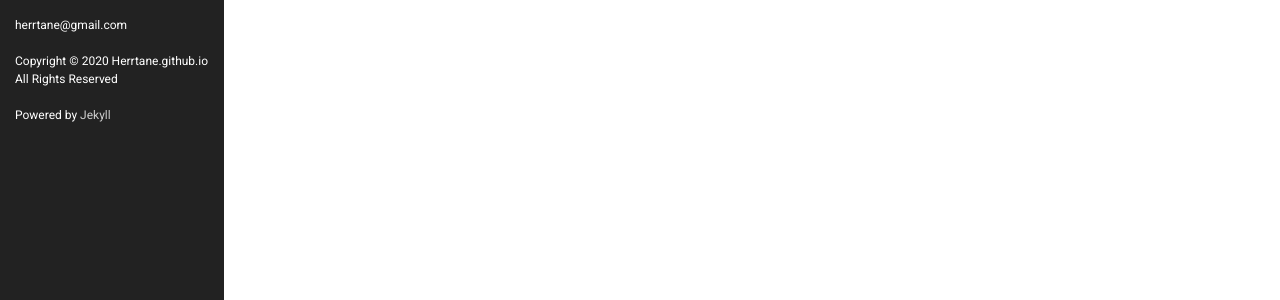
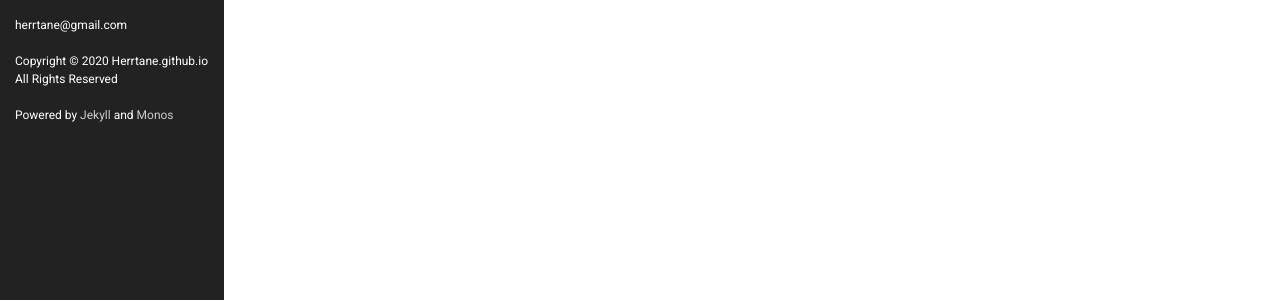
Before and after one commit to Herrtane/Herrtane.github.io, a Jekyll site: the page built from index.md, in a window 1280 px wide. Shown: the part 483-783 px from the top of the page. Built offline with Jekyll 4.4.1, drawn with Linux system fonts in a browser that asks for light colours.

Commit message:
Add License

```diff
--- a/_includes/sidebar.html
+++ b/_includes/sidebar.html
@@ -50,5 +50,5 @@
 <div class="sidebar-item sidebar-footer">
 	herrtane@gmail.com<br/><br/>
 	Copyright © 2020 Herrtane.github.io<br/>All Rights Reserved<br/><br/>
-	<p>Powered by <a href="https://github.com/jekyll/jekyll">Jekyll</a></p>
+	<p>Powered by <a href="https://github.com/jekyll/jekyll">Jekyll</a> and <a href="https://github.com/ejjoo/jekyll-theme-monos">Monos</a></p>
 </div>
```
